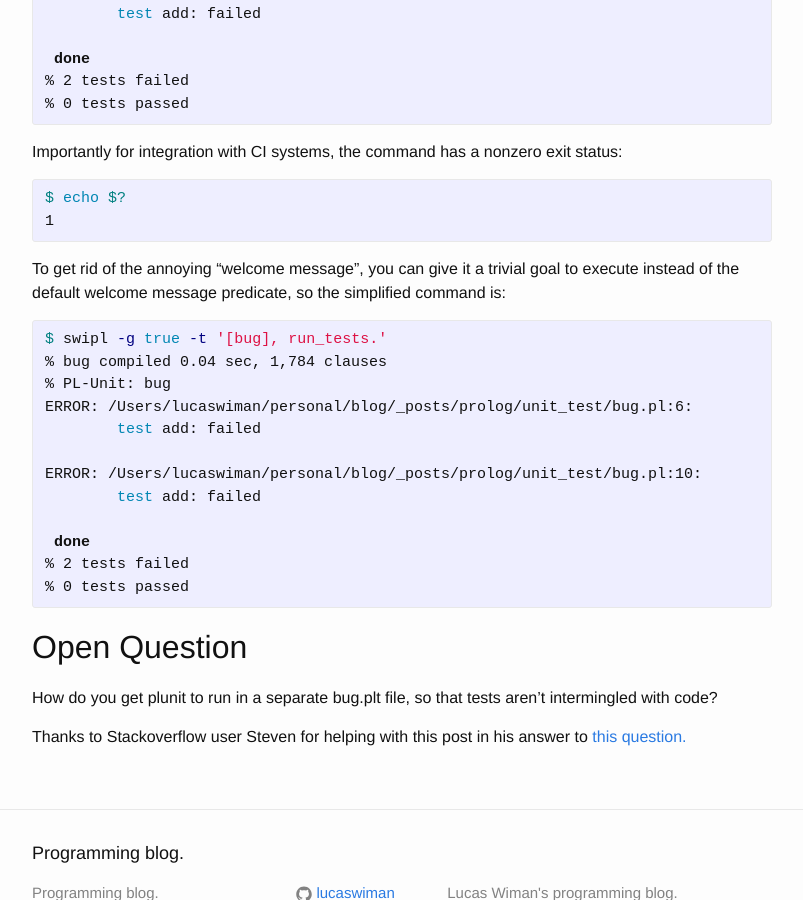
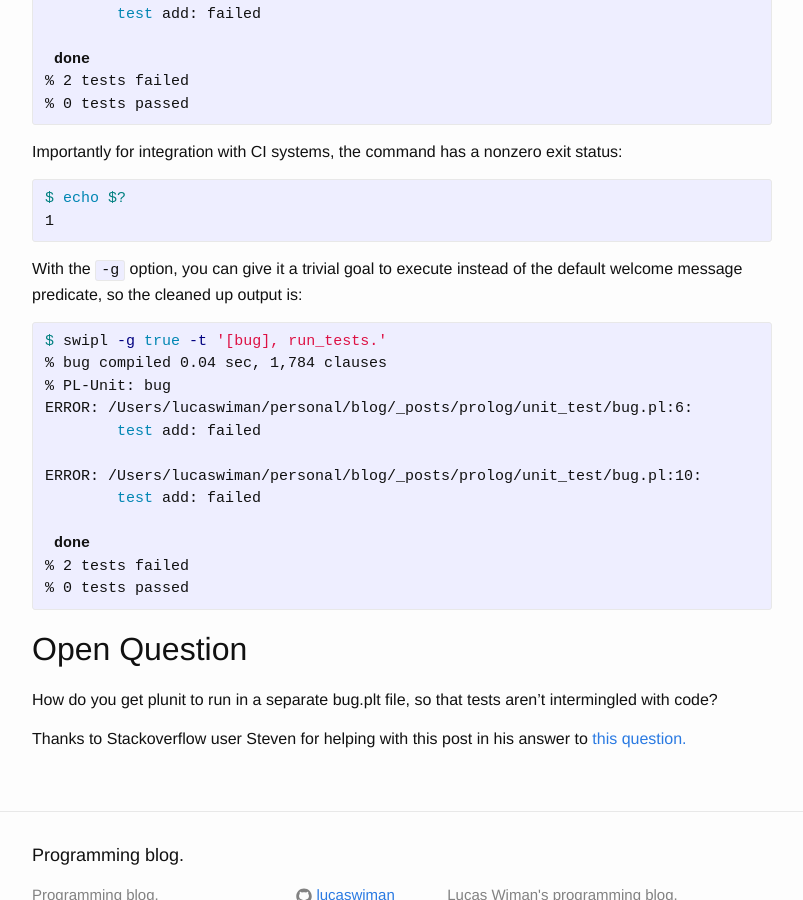
Before and after one commit to lucaswiman/blog, a Jekyll site: the page built from _posts/2015-12-05-swi-prolog-unit-tests.markdown, in a window 1280 px wide and 900 px high, scrolled down 2571 px. Shown: the whole window, without its empty margins (238-1041 px from the left). Built offline with Jekyll 4.4.1, drawn with Linux system fonts in a browser that asks for light colours.

Commit message:
Tighten the prose

```diff
--- a/_posts/2015-12-05-swi-prolog-unit-tests.markdown
+++ b/_posts/2015-12-05-swi-prolog-unit-tests.markdown
@@ -120,7 +120,7 @@ $ echo $?
 1
 {% endhighlight %}
 
-To get rid of the annoying "welcome message", you can give it a trivial goal to execute instead of the default welcome message predicate, so the simplified command is:
+With the `-g` option, you can give it a trivial goal to execute instead of the default welcome message predicate, so the cleaned up output is:
 {% highlight bash %}
 $ swipl -g true -t '[bug], run_tests.'
 % bug compiled 0.04 sec, 1,784 clauses
```
